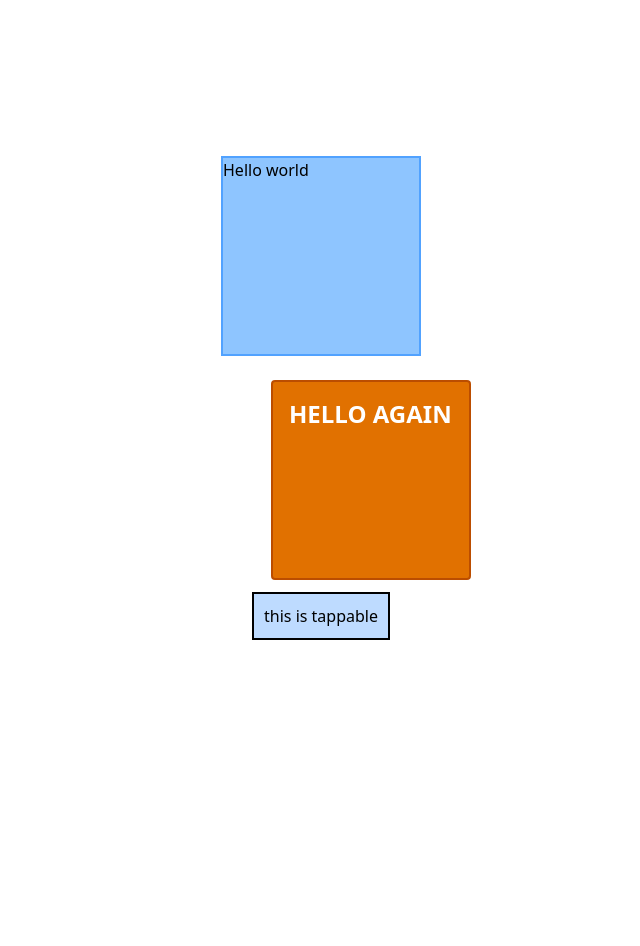
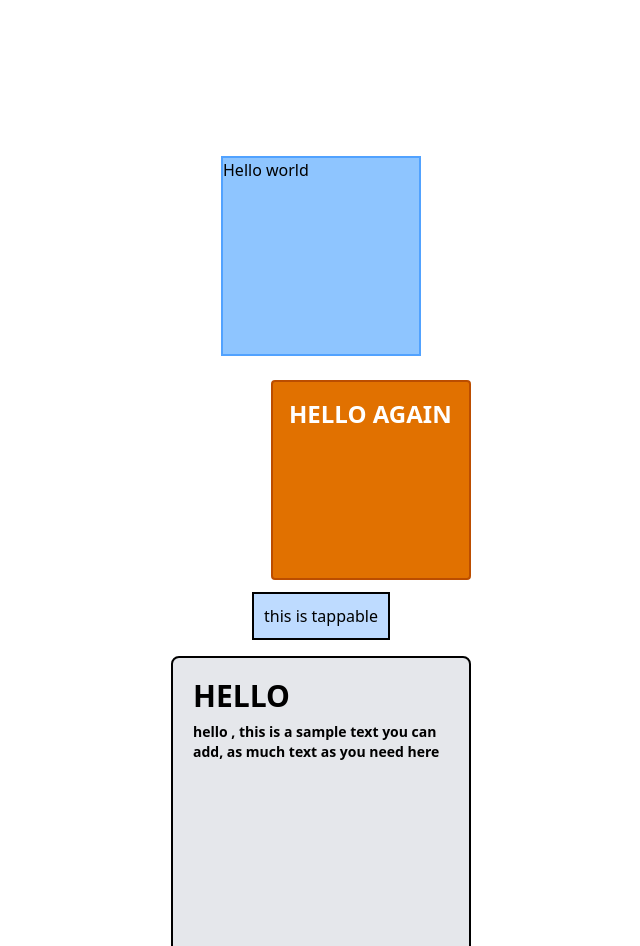
Before and after one commit to varadisthedev/learning-framer, a React app: page / in a window 1280 px wide. Shown: the top 946 px of the page, without its empty margins (319-959 px from the left). Before the commit the page ends 800 px from the top, so only its background shows below. Built offline with nearby package versions, Linux system fonts and the light colour scheme; the HTML template or start-up script is replaced by a standard one.

Commit message:
add: framer resusable react component for a card

```diff
--- a/src/App.jsx
+++ b/src/App.jsx
@@ -1,6 +1,7 @@
 import "./App.css";
 import { motion } from "framer-motion";
 import { Tappable } from "./components/Tappable";
+import { Card } from "./components/Card";
 // ease: easeIn easeOut anticipate
 
 function App() {
@@ -32,6 +33,10 @@ function App() {
       </motion.div>
 
       <Tappable />
+      <Card
+        title="HELLO"
+        children="hello , this is a sample text you can add, as much text as you need here"
+      />
     </div>
   );
 }
--- /dev/null
+++ b/src/components/Card.jsx
@@ -0,0 +1,23 @@
+import React from "react";
+import { motion } from "framer-motion";
+// crete a reusable card whichi changes it size when u hover over it from 1.1x to 0.97
+export const Card = ({ title, children, onClick }) => {
+  return (
+    <>
+      <motion.div
+        className="bg-gray-200 border-2 border-black rounded-lg w-[300px] h-[300px] mt-4"
+        whileHover={{ scale: 1.1 }}
+        whileTap={{ scale: 0.97 }}
+      >
+        {title && (
+          <h1 className="text-3xl font-extrabold mt-5 mx-5">{title}</h1>
+        )}
+
+        {children && (
+          <p className="text-sm font-semibold mt-2 mx-5">{children}</p>
+        )}
+        {/* 0/1 and 1 */}
+      </motion.div>
+    </>
+  );
+};
```
